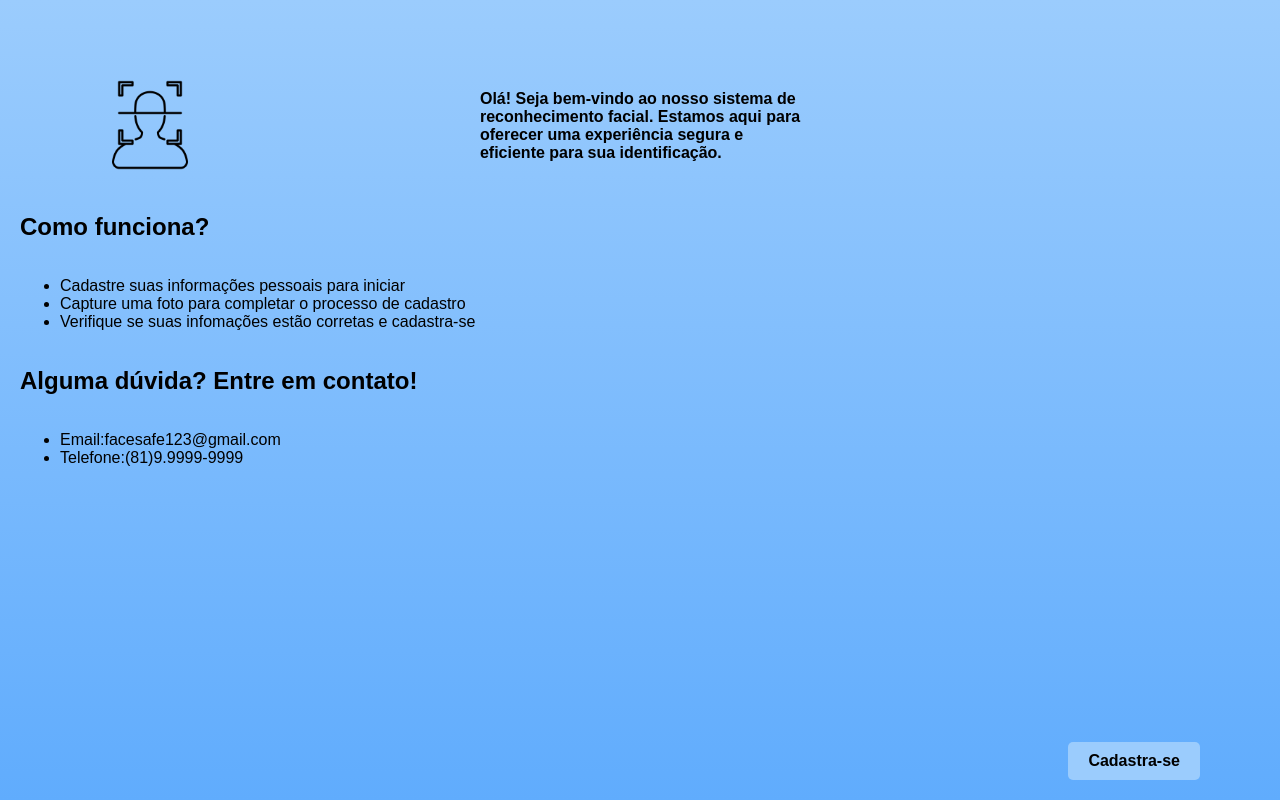
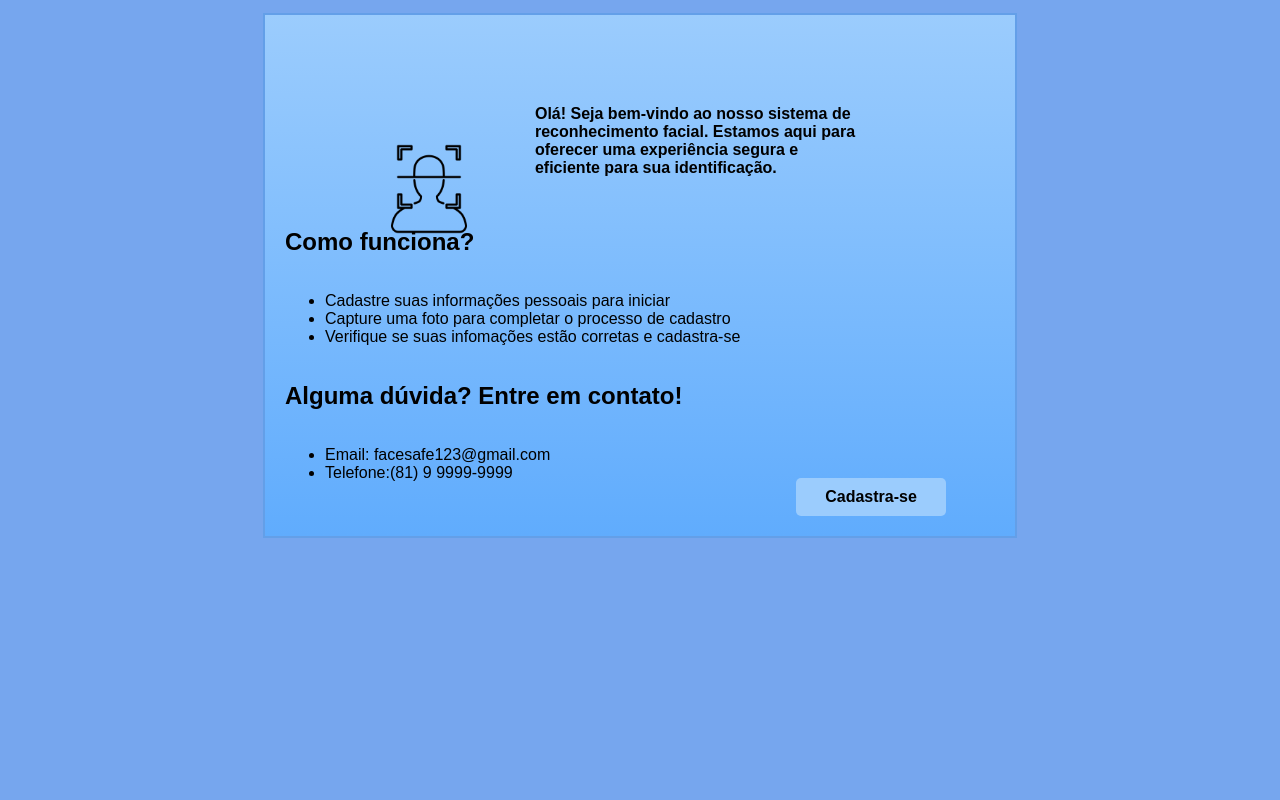
Before and after one commit to MRangel7/projeto-aplica-o-de-cloud-iot-etc, a plain HTML site: page projeto/Inicial/index.html in a window 1280 px wide. Drawn offline with Linux system fonts and the light colour scheme.

Commit message:
Reorganizando os elementos

```diff
--- a/projeto/Inicial/index.html
+++ b/projeto/Inicial/index.html
@@ -11,6 +11,7 @@
 
 
 <body>
+  <div id="conteiner">
   <header>
     <div class="logo">
         <img src="/projeto/fotos/logo (4).png" alt="Logo FaceSafe">
@@ -37,13 +38,14 @@
 
     <h2>Alguma dúvida? Entre em contato!</h2>
     <ul>
-      <li>Email:facesafe123@gmail.com</li>
-      <li>Telefone:(81)9.9999-9999</li>
+      <li>Email: facesafe123@gmail.com</li>
+      <li>Telefone:(81) 9 9999-9999</li>
       </ul>
+      <button id="cadastroButton">Cadastra-se</button>
+    </div>
 
   </div>
 
-  <button id="cadastroButton">Cadastra-se</button>
 
   <script src="/projeto/Inicial/script.js"></script>
 </body>
--- a/projeto/Inicial/style.css
+++ b/projeto/Inicial/style.css
@@ -1,73 +1,69 @@
-
 body {
-
-  min-height: 100vh;
   font-family: Arial, sans-serif;
   margin: 0;
   padding: 0;
-  background: linear-gradient(rgb(155, 204, 253) , rgb(96, 172, 253)); /* Definindo a cor de fundo como azul */
-  color: #000000; /* Cor do texto branca */
+  background-color: rgb(118, 166, 238);
+  color: #000000;
 }
-
-
-
-
-
+#conteiner{
+  background: linear-gradient(rgb(155, 204, 253) , rgb(96, 172, 253));
+  max-width: 750px;
+  height: 500pxpx;
+  margin: 0 auto;
+  margin-top: 1%;
+  border: 2px solid #639fe8;
+}
 header {
   display: flex;
   flex-direction: column;
   justify-content: center;
   align-items: center;
   padding: 10px;
-    margin-bottom: 0px; /* Ajuste o valor conforme necessário */
+  margin-left: 10px;
+  }
+h4{
+  margin-left: 100px;
 }
 .logo {
   position: absolute;
-    top: 80px;
-    left: 105px;
+  top: 18%;
+  left: 30%;
 }
-
 .logo img {
-    width: 90px; /* Tamanho da imagem ajustado */
+  width: 90px;
   height: auto;
 }
-
-  header > h4 { /* Estilos para todos os h4 diretamente dentro do header */
+header > h4 {
   display: flex;
   flex-direction: column;
   justify-content: center;
   align-items: center;
   margin-top: 80px;
 }
-
-
-
-
-
-
 .duvidas {
   display: flex;
   flex-direction: column;
-    justify-content: flex-start; /* Alterado para flex-start para alinhar à esquerda */
+  justify-content: flex-start;
   align-items: left;
   margin-left: 20px;
 }
-
-
 button {
-    padding: 10px 20px; /* Espaçamento interno do botão */
-    font-size: 16px; /* Tamanho da fonte */
-    background-color: rgb(155, 204, 253); /* Cor de fundo */
-    color: rgb(0, 0, 0); /* Cor do texto */
-    border: none; /* Remove a borda padrão do botão */
-    cursor: pointer; /* Altera o cursor ao passar o mouse sobre o botão */
-    border-radius: 5px; /* Borda arredondada */
-    position: fixed; /* Posicionamento fixo */
-  bottom: 20px; /* Distância do botão até a parte inferior da janela */
-  right: 80px; /* Distância do botão até o lado direito da janela */
+    padding: 10px 20px;
+    font-size: 16px;
+    background-color: rgb(155, 204, 253);
+    color: rgb(0, 0, 0);
+    border: none;
+    cursor: pointer;
+    border-radius: 5px;
+    bottom: 20px;
+    right: 80px;
     font-weight: bolder;
+    width: 150px;
+    margin-left: 70%;
+    margin-top: -20px;
+    margin-bottom: 20px;
 }
 
 button:hover {
-    background-color: rgb(96, 172, 253); /* Cor de fundo ao passar o mouse sobre o botão */
+  background-color: rgb(120, 184, 253);
 }
```
Lines whose indentation alone changed are shown as unchanged.
